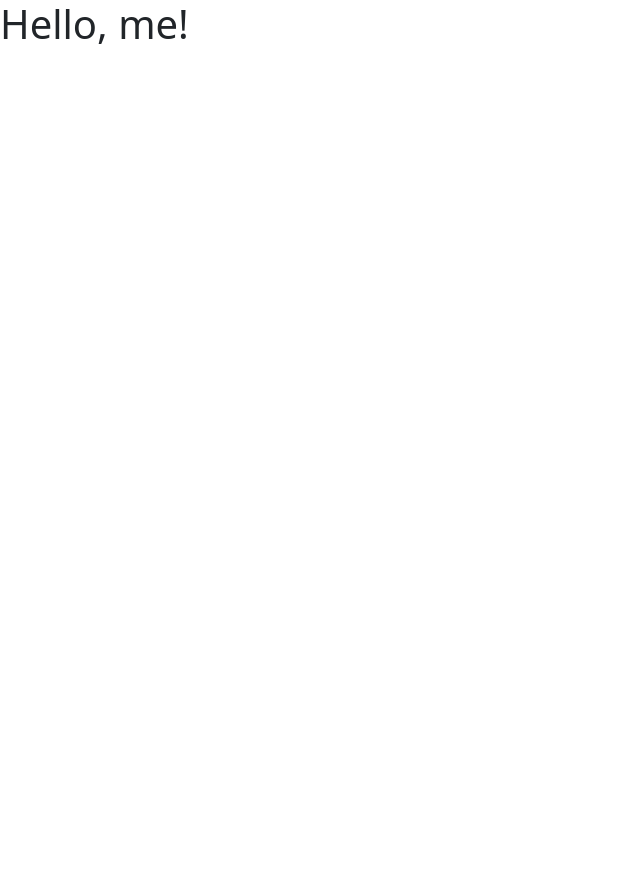
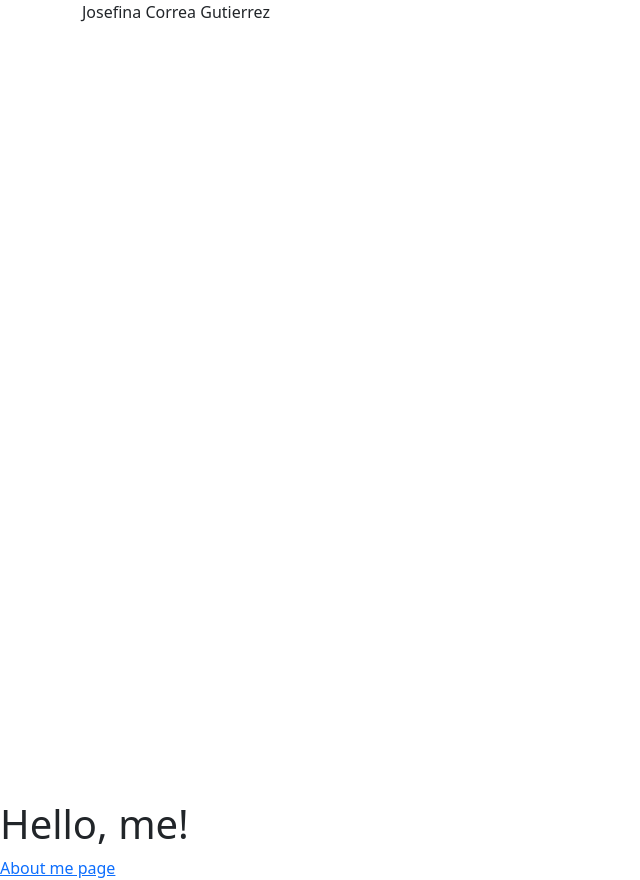
Before and after one commit to gcorreaj/gcorreaj.github.io, a plain HTML site: page index.html in a window 1280 px wide. Shown: the whole page, without its empty margins (0-640 px from the left). Before the commit the page ends 800 px from the top, so only its background shows below. Drawn offline with nearby package versions, Linux system fonts and the light colour scheme.

Commit message:
style changes

```diff
--- a/index.html
+++ b/index.html
@@ -5,8 +5,29 @@
         <link href="https://cdn.jsdelivr.net/npm/bootstrap@5.3.0-alpha1/dist/css/bootstrap.min.css" rel="stylesheet" integrity="sha384-GLhlTQ8iRABdZLl6O3oVMWSktQOp6b7In1Zl3/Jr59b6EGGoI1aFkw7cmDA6j6gD" crossorigin="anonymous">
         <script src="https://cdn.jsdelivr.net/npm/bootstrap@5.3.0-alpha1/dist/js/bootstrap.bundle.min.js" integrity="sha384-w76AqPfDkMBDXo30jS1Sgez6pr3x5MlQ1ZAGC+nuZB+EYdgRZgiwxhTBTkF7CXvN" crossorigin="anonymous"></script>
 
+        <style>
+            .container {
+                height:100vh;
+            }
+
+            .left {
+                background-color: lightgrey;
+            }
+        </style>
+
+
     </head>
     <body>
+        <div class="container">
+            <div class="col-md-4">
+                Josefina Correa Gutierrez
+            </div>
+        </div>
+        <div class= "col-md-8">
+
+
+        </div>
         <h1>Hello, me!</h1>
+        <a href= "about/"> About me page</a>
     </body>
 </html>
```
Also changed, not shown: about.html (added).
